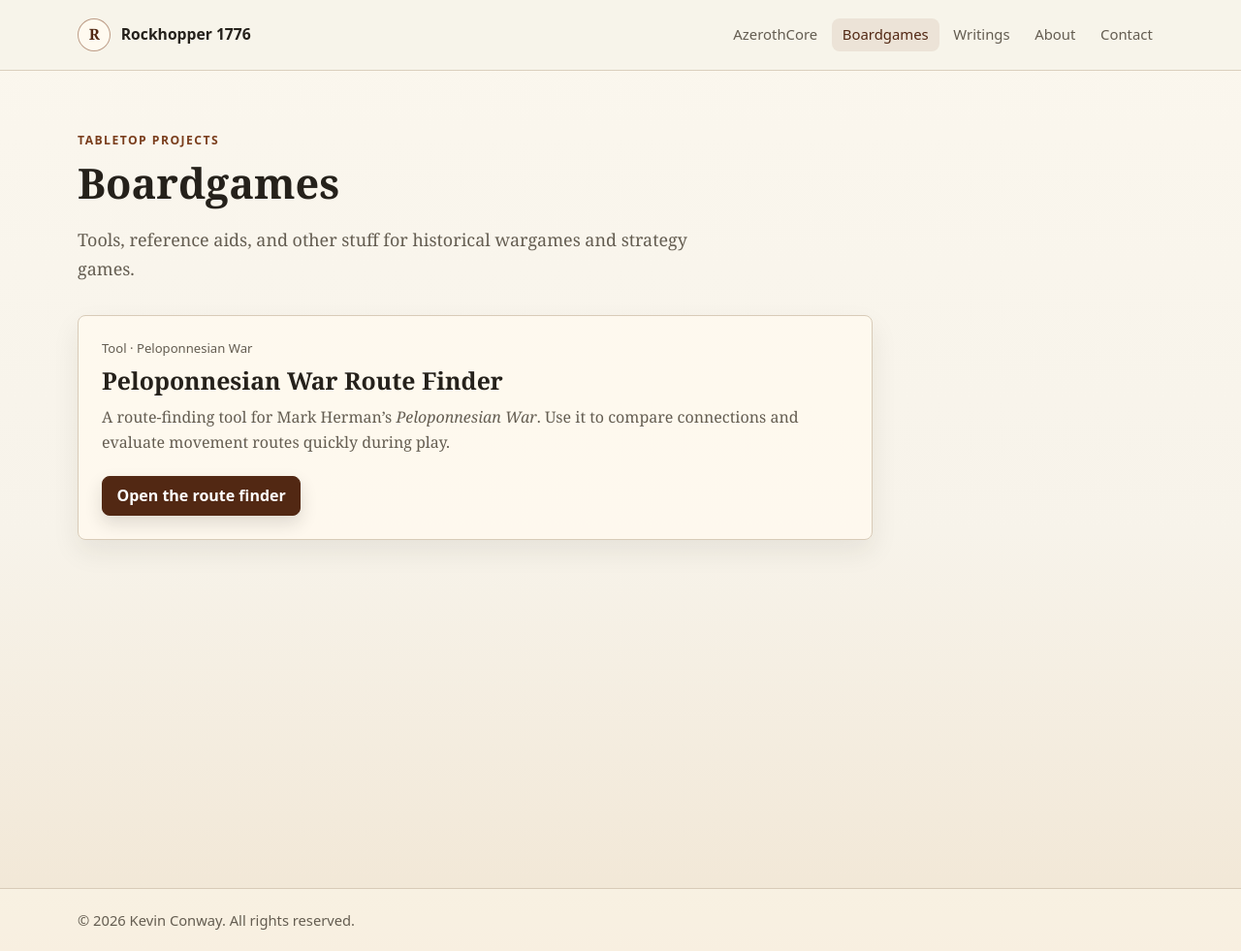
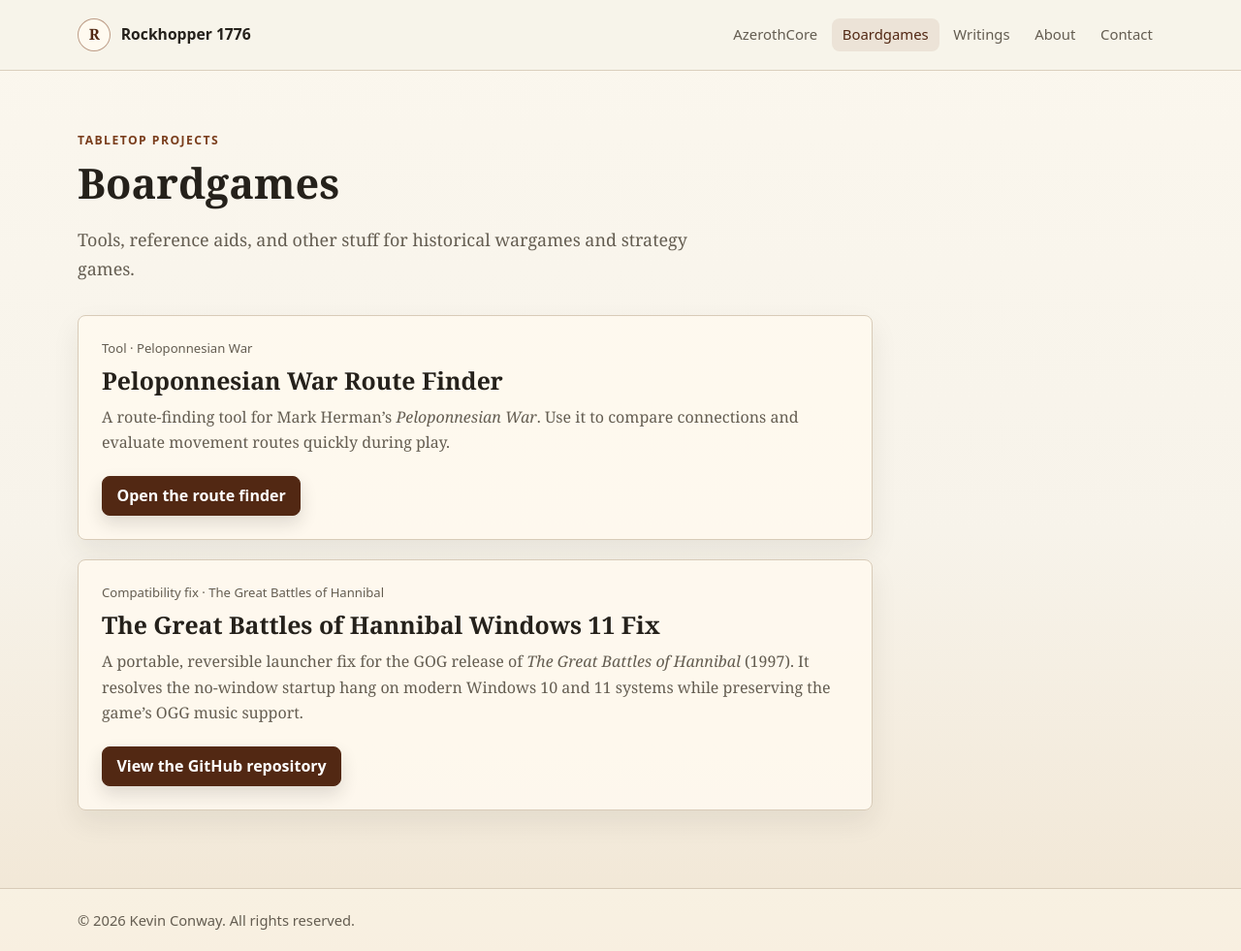
Before and after one commit to Rockhopper1776/rockhopper1776.github.io, a Jekyll site: the page built from boardgames.html, in a window 1280 px wide and 981 px high. Shown: the whole window at 97% size. Built offline with Jekyll 4.4.1, drawn with Linux system fonts in a browser that asks for light colours.

Commit message:
Add Hannibal Windows 11 fix card

```diff
--- a/boardgames.html
+++ b/boardgames.html
@@ -22,4 +22,15 @@
     </p>
     <a class="button button-compact" href="{{ '/peloponnesian-war-route-finder/' | relative_url }}">Open the route finder</a>
   </article>
+
+  <article class="content-list-item">
+    <p class="item-meta">Compatibility fix · The Great Battles of Hannibal</p>
+    <h2>The Great Battles of Hannibal Windows 11 Fix</h2>
+    <p>
+      A portable, reversible launcher fix for the GOG release of <em>The Great Battles of Hannibal</em>
+      (1997). It resolves the no-window startup hang on modern Windows 10 and 11 systems while
+      preserving the game’s OGG music support.
+    </p>
+    <a class="button button-compact" href="https://github.com/Rockhopper1776/great-battles-hannibal-win11-fix">View the GitHub repository</a>
+  </article>
 </section>
```
